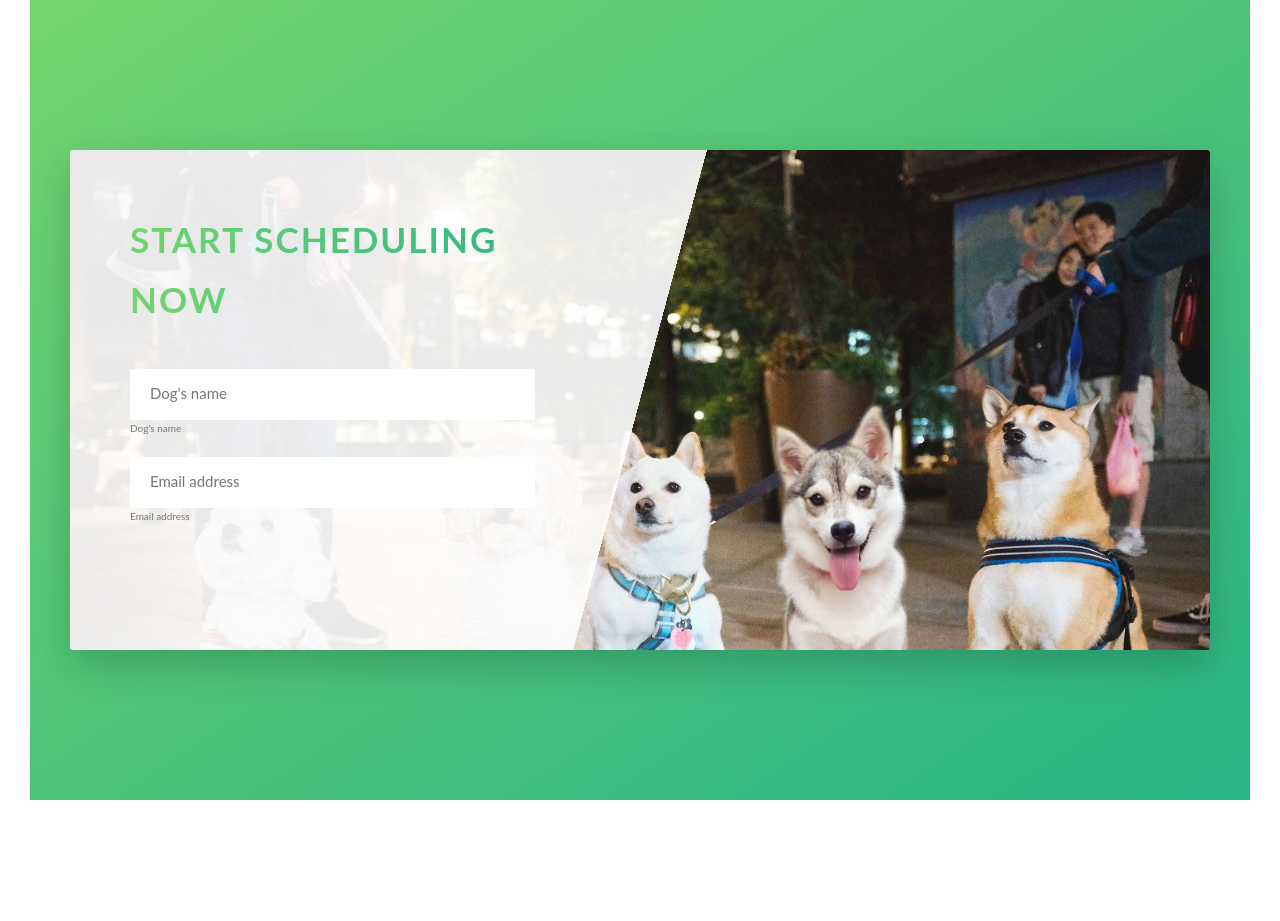
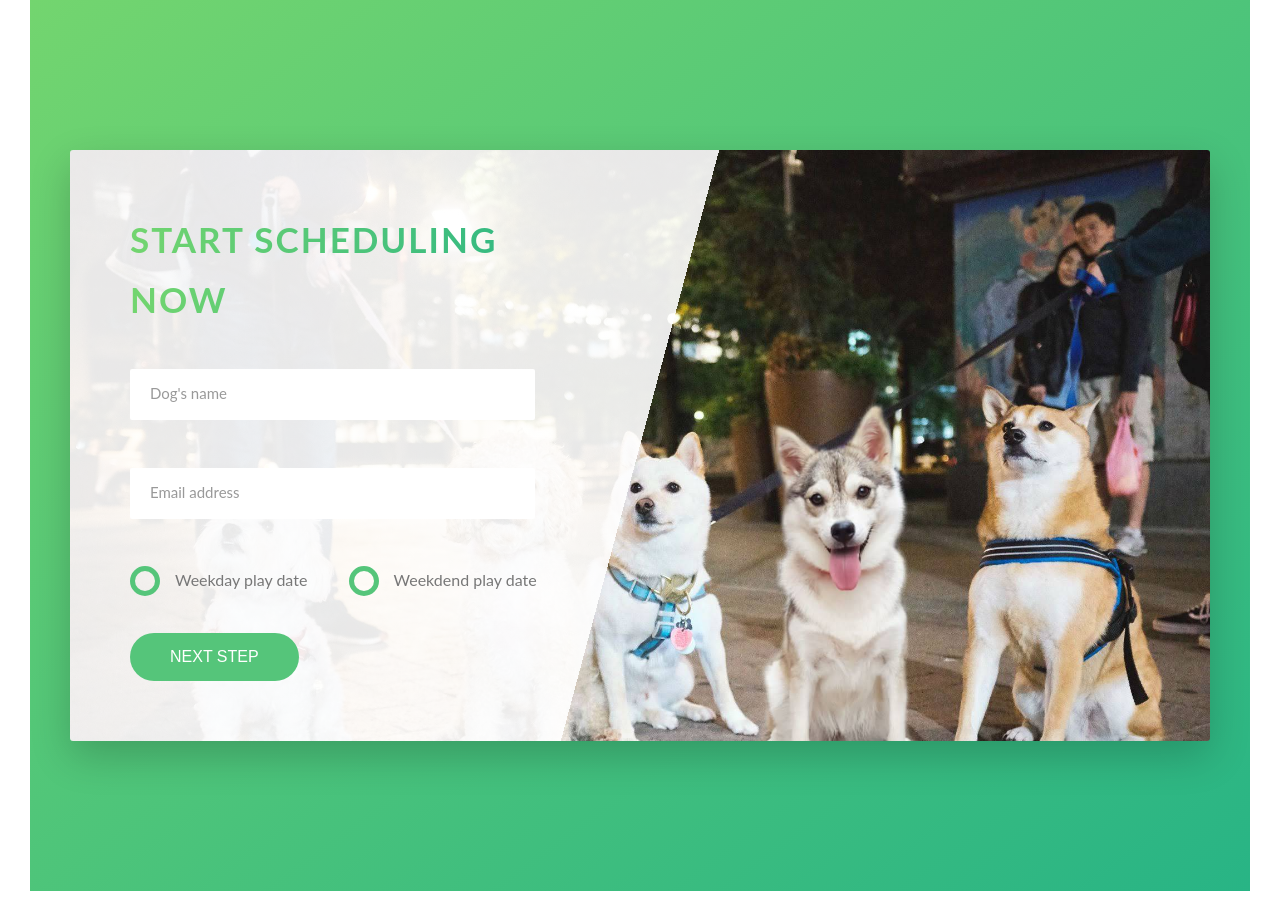
Before and after one commit to redmondchan/cheesecake-css-sass, a PHP site: page / in a window 1280 px wide. Shown: the part 4549-5470 px from the top of the page. Before the commit the page ends 5349 px from the top, so only its background shows below. Run offline with PHP 8.4, Linux system fonts and the light colour scheme.

Commit message:
finished styling form and radio buttons

```diff
--- a/css/style.css
+++ b/css/style.css
@@ -321,6 +321,66 @@ body {
   width: 90%;
   display: block;
   transition: all .3s; }
+  .form__input:focus {
+    outline: none;
+    box-shadow: 0 1rem 2rem rgba(0, 0, 0, 0.1);
+    border-bottom: 3px solid #55c57a; }
+  .form__input:focus:invalid {
+    border-bottom: 3px solid #ff7730; }
+  .form__input::-webkit-input-placeholder {
+    color: #999; }
+
+.form__label {
+  font-size: 1.2rem;
+  font-weight: 700;
+  margin-left: 2rem;
+  margin-top: .7rem;
+  display: block;
+  transition: all .3s; }
+
+.form__input:placeholder-shown + .form__label {
+  opacity: 0;
+  visibility: hidden;
+  transform: translateY(-4rem); }
+
+.form__radio {
+  width: 48%;
+  display: inline-block; }
+
+.form__radio-input {
+  display: none; }
+
+.form__radio-label {
+  font-size: 1.6rem;
+  cursor: pointer;
+  position: relative;
+  padding-left: 4.5rem; }
+
+.form__radio-button {
+  height: 3rem;
+  width: 3rem;
+  border: 5px solid #55c57a;
+  border-radius: 50%;
+  display: inline-block;
+  position: absolute;
+  left: 0;
+  top: -.4rem; }
+  .form__radio-button::after {
+    content: "";
+    display: block;
+    height: 1.3rem;
+    width: 1.3rem;
+    border-radius: 50%;
+    position: absolute;
+    top: 50%;
+    left: 50%;
+    transform: translate(-50%, -50%);
+    background-color: #55c57a;
+    opacity: 0;
+    transition: opacity .2s; }
+
+.form__radio-input:checked ~ .form__radio-label .form__radio-button::after {
+  opacity: 1; }
 
 .review {
   width: 75%;
@@ -459,8 +519,7 @@ body {
   background-image: linear-gradient(105deg, rgba(255, 255, 255, 0.9) 0%, rgba(255, 255, 255, 0.9) 50%, transparent 50%), url(../img/cheesecake-group.jpg);
   background-size: 100%;
   border-radius: 3px;
-  box-shadow: 0 1.5rem 4rem rgba(0, 0, 0, 0.2);
-  height: 50rem; }
+  box-shadow: 0 1.5rem 4rem rgba(0, 0, 0, 0.2); }
   .schedule__form {
     width: 50%;
     padding: 6rem; }
--- a/index.html
+++ b/index.html
@@ -276,6 +276,29 @@
                   <input type="text" class="form__input" placeholder="Email address" id="email" required>
                   <label for="email" class="form__label">Email address</label>
                 </div>
+
+                <div class="form__part u-margin-bottom-medium">
+                  <div class="form__radio">
+                    <input type="radio" class="form__radio-input" id="weekday" name="when">
+                    <label for="weekday" class="form__radio-label">
+                      <span class="form__radio-button"></span>
+                      Weekday play date
+                    </label>
+                  </div>
+
+                  <div class="form__radio">
+                    <input type="radio" class="form__radio-input" id="weekend" name="when">
+                    <label for="weekend" class="form__radio-label">
+                      <span class="form__radio-button"></span>
+                      Weekdend play date
+                    </label>
+                  </div>
+                </div>
+
+                <div class="form_part">
+                  <button class="btn btn--green">Next step</button>
+                </div>
+
               </form>
             </div>
           </div>
--- a/sass/abstracts/_variables.scss
+++ b/sass/abstracts/_variables.scss
@@ -10,6 +10,7 @@ $color-tertiary-light: #2998ff;
 $color-tertiary-dark: #5643fa;
 
 $color-grey-dark: #777;
+$color-grey-dark-2: #999;
 $color-grey-light-1: #f7f7f7;
 $color-grey-light-2: #eee;
 
--- a/sass/components/_form.scss
+++ b/sass/components/_form.scss
@@ -15,7 +15,79 @@
     border-bottom: 3px solid transparent;
     width: 90%;
     display: block;
-    transition: all .3s
+    transition: all .3s;
+
+    &:focus {
+      outline: none;
+      box-shadow: 0 1rem 2rem rgba($color-black, .1);
+      border-bottom: 3px solid $color-primary;
+    }
+
+    &:focus:invalid {
+      border-bottom: 3px solid $color-secondary-dark;
+    }
+
+    &::-webkit-input-placeholder {
+      color: $color-grey-dark-2;
+    }
+  }
+
+  &__label {
+    font-size: 1.2rem;
+    font-weight: 700;
+    margin-left: 2rem;
+    margin-top: .7rem;
+    display: block;
+    transition: all .3s;
+  }
+
+  &__input:placeholder-shown + &__label {
+    opacity: 0;
+    visibility: hidden;
+    transform: translateY(-4rem);
+  }
+
+  &__radio {
+    width: 48%;
+    display: inline-block;
+  }
+
+  &__radio-input {
+    display: none;
+  }
+
+  &__radio-label {
+    font-size: $default-font-size;
+    cursor: pointer;
+    position: relative;
+    padding-left: 4.5rem;
+  }
+
+  &__radio-button {
+    height: 3rem;
+    width: 3rem;
+    border: 5px solid $color-primary;
+    border-radius: 50%;
+    display: inline-block;
+    position: absolute;
+    left: 0;
+    top: -.4rem;
+
+    &::after {
+      content: "";
+      display: block;
+      height: 1.3rem;
+      width: 1.3rem;
+      border-radius: 50%;
+      @include absoluteCenter
+      background-color: $color-primary;
+      opacity: 0;
+      transition: opacity .2s;
+    }
+  }
+
+  &__radio-input:checked ~ &__radio-label &__radio-button::after {
+    opacity: 1;
 
   }
 }
--- a/sass/pages/_home.scss
+++ b/sass/pages/_home.scss
@@ -46,7 +46,7 @@
   background-size: 100%;
   border-radius: 3px;
   box-shadow: 0 1.5rem 4rem rgba($color-black, .2);
-  height: 50rem;
+
 
   &__form {
     width: 50%;
```
